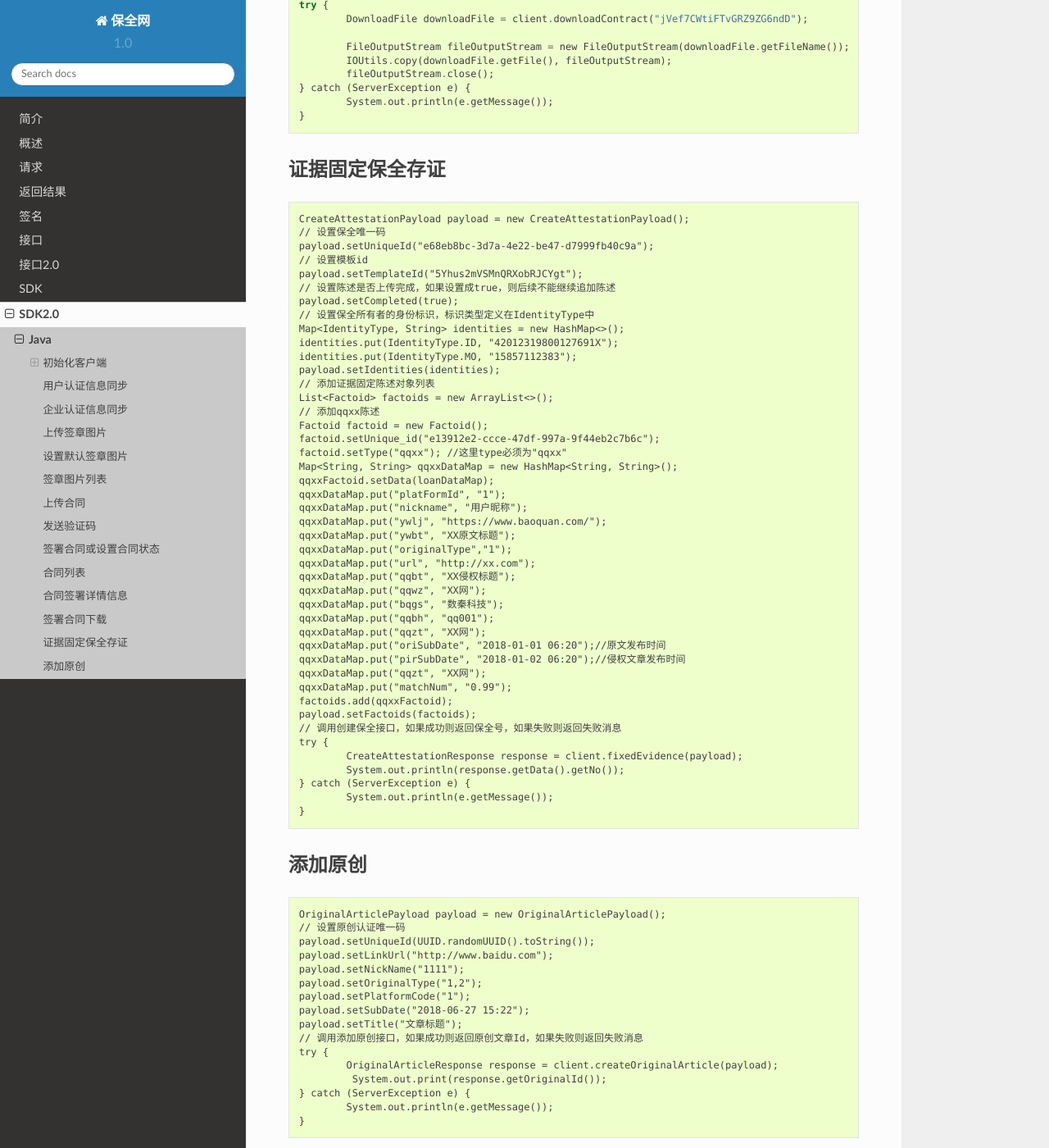
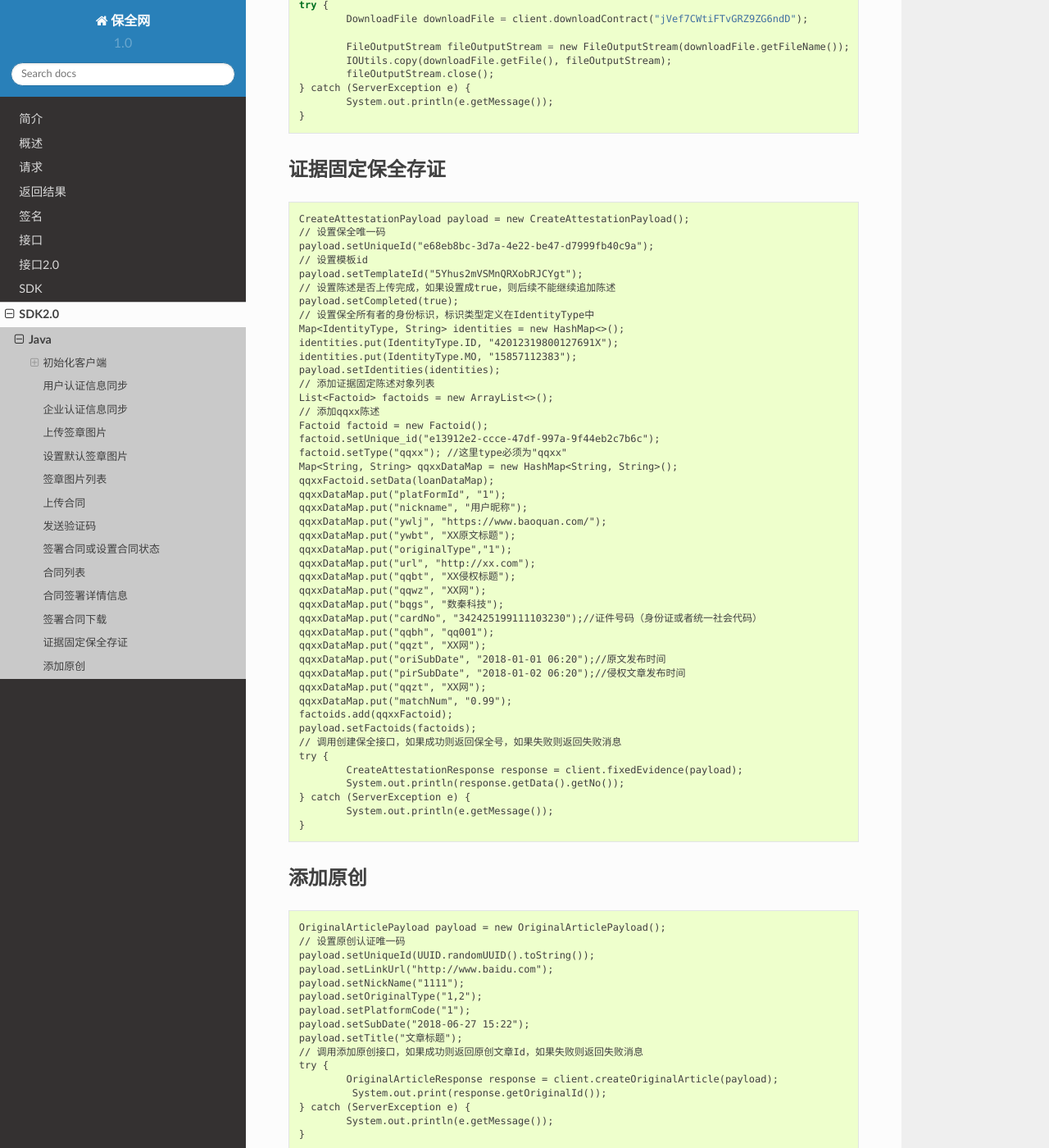
Before and after one commit to baoquan-hq/readthedocs, a Sphinx documentation site: the page built from docs/java_v2.rst, in a window 1280 px wide and 1400 px high, scrolled down 4217 px. Shown: the whole window at 82% size. Built offline with Sphinx 7.4.7 and the Read the Docs theme 2.0.0, drawn with Linux system fonts in a browser that asks for light colours; pages that are not in the unit, such as notebooks, are missing from menus.

Commit message:
Update java_v2.rst
add fields

```diff
--- a/docs/java_v2.rst
+++ b/docs/java_v2.rst
@@ -272,6 +272,7 @@ rsa私钥文件应该以 **-----BEGIN PRIVATE KEY-----** 开头和 **-----END PR
         qqxxDataMap.put("qqbt", "XX侵权标题");
         qqxxDataMap.put("qqwz", "XX网");
         qqxxDataMap.put("bqgs", "数秦科技");
+	qqxxDataMap.put("cardNo", "342425199111103230");//证件号码（身份证或者统一社会代码）
         qqxxDataMap.put("qqbh", "qq001");
         qqxxDataMap.put("qqzt", "XX网");
 	qqxxDataMap.put("oriSubDate", "2018-01-01 06:20");//原文发布时间
```
